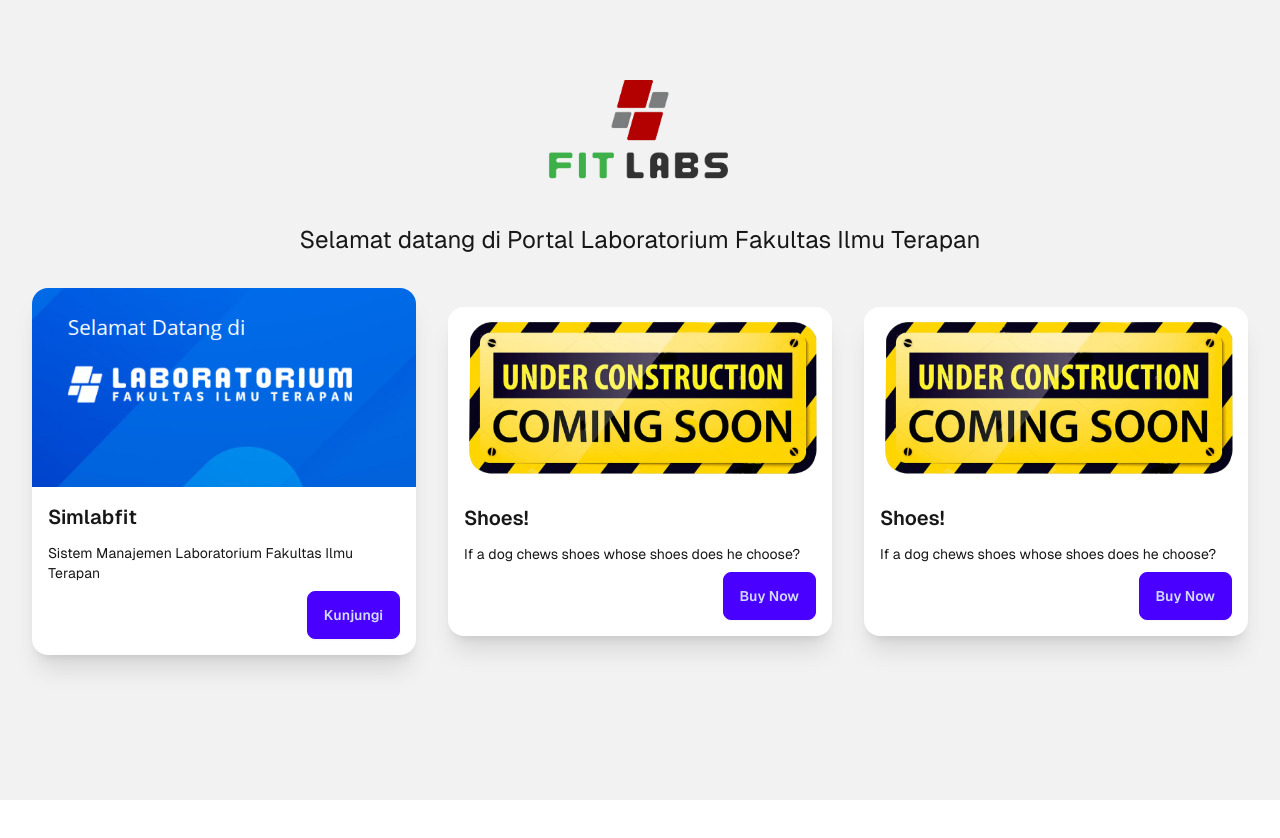
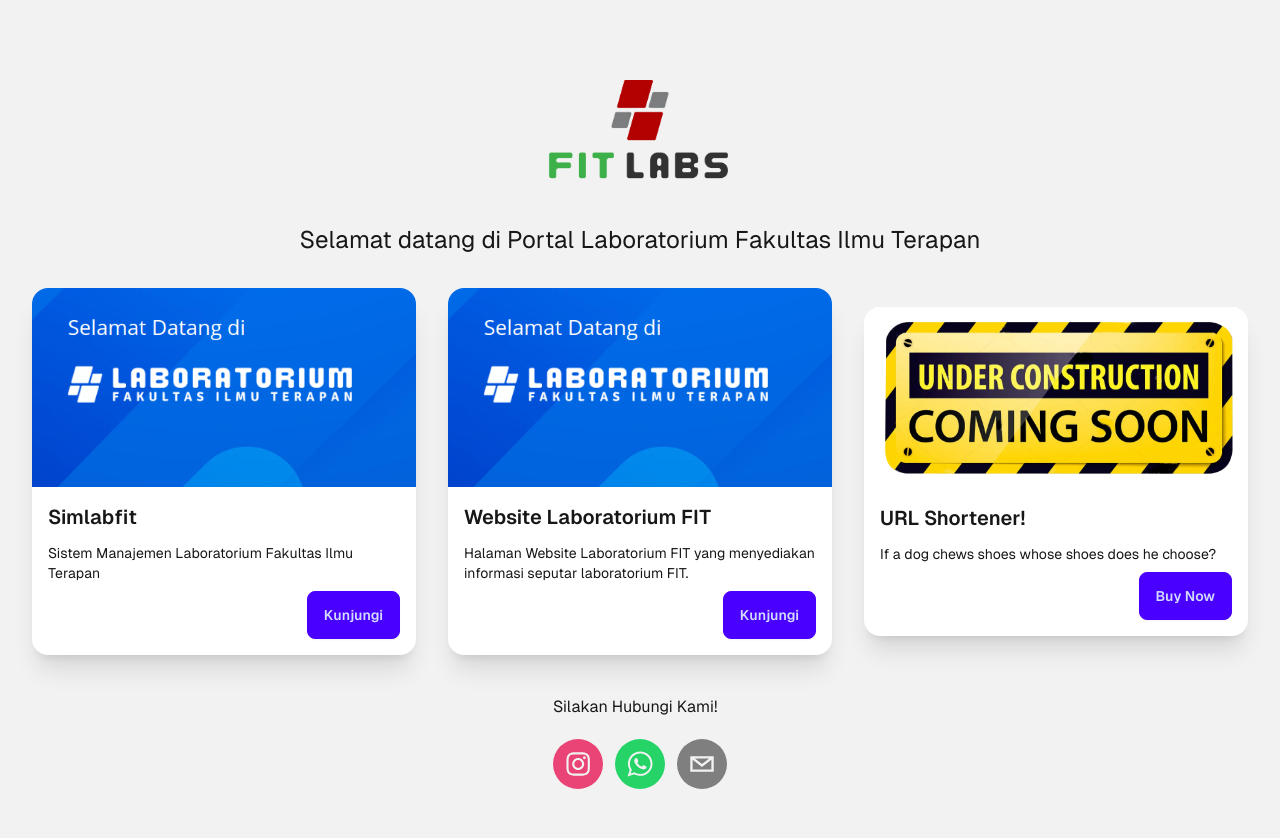
Before and after one commit to harrynurbudyana/labfit-portal, a Next.js app: page / in a window 1280 px wide. Shown: the top 838 px of the page. Before the commit the page ends 800 px from the top, so only its background shows below. Built offline with nearby package versions, Linux system fonts and the light colour scheme.

Commit message:
update all

```diff
--- a/package.json
+++ b/package.json
@@ -9,9 +9,11 @@
     "lint": "next lint"
   },
   "dependencies": {
+    "axios": "^1.7.9",
     "next": "15.0.3",
     "react": "19.0.0-rc-66855b96-20241106",
-    "react-dom": "19.0.0-rc-66855b96-20241106"
+    "react-dom": "19.0.0-rc-66855b96-20241106",
+    "react-social-icons": "^6.18.0"
   },
   "devDependencies": {
     "@types/node": "^20",
--- a/src/app/page.tsx
+++ b/src/app/page.tsx
@@ -1,15 +1,26 @@
+'use client'
 import Image from "next/image";
 import logolab from "@/assets/logolab.png"
 import simlab from "@/assets/simlab.png"
 import comingsoon from "@/assets/comingsoon.png"
+import Link from "next/link";
+import { SocialIcon } from "react-social-icons";
+// import Shortener from "@/app/shortUrl";
+// import { useRouter } from "next/router";
 
 export default function Home() {
+
   return (
-    <div className="sm:items-center lg:items-center justify-items-center min-h-screen p-8 pb-20 gap-16 sm:p-20 font-[family-name:var(--font-geist-sans)] bg-base-200">
-      <main className="flex sm:flex-col gap-8 lg:items-center sm:items-center">
-        <Image src={logolab} width={200} height={200} alt=""/>
+    <div className="items-center justify-items-center min-h-screen gap-16 sm:p-20 font-[family-name:var(--font-geist-sans)] bg-base-200">
+      <main className="flex flex-col gap-8 lg:items-center sm:items-center">
+        <div className="grid justify-items-center">
+        <Image src={logolab} width={200} height={200} alt="" className=""/>
+        </div>
+        <div className="text-center">
         <div className="text-2xl justify-center sm:justify-items-center">Selamat datang di Portal Laboratorium Fakultas Ilmu Terapan</div>
-        <div className="flex sm:flex-col gap-8 lg:flex-row items-center">
+        </div>
+        <div>
+        <div className="flex flex-col lg:flex-row gap-8 items-center">
           <div className="card card-compact bg-base-100 w-96 shadow-xl">
             <figure className="image-full">
               <Image
@@ -27,16 +38,18 @@
             </div>
           </div>
           <div className="card card-compact bg-base-100 w-96 shadow-xl">
-            <figure>
+            <figure className="image-full">
               <Image
-                src={comingsoon}
-                alt="Shoes" />
+                src={simlab}
+                alt="Website" />
             </figure>
             <div className="card-body">
-              <h2 className="card-title">Shoes!</h2>
-              <p>If a dog chews shoes whose shoes does he choose?</p>
+              <h2 className="card-title">Website Laboratorium FIT</h2>
+              <p>Halaman Website Laboratorium FIT yang menyediakan informasi seputar laboratorium FIT.</p>
               <div className="card-actions justify-end">
-                <button className="btn btn-primary">Buy Now</button>
+                <button className="btn btn-primary">
+                  <a href="https://fit.labs.telkomuniversity.ac.id/" target="_blank">Kunjungi</a>
+                </button>
               </div>
             </div>
           </div>
@@ -44,18 +57,29 @@
             <figure className="image-full">
               <Image
                 src={comingsoon}
-                alt="Shoes" />
+                alt="Shortener" />
             </figure>
             <div className="card-body">
-              <h2 className="card-title">Shoes!</h2>
+              <h2 className="card-title">URL Shortener!</h2>
               <p>If a dog chews shoes whose shoes does he choose?</p>
               <div className="card-actions justify-end">
-                <button className="btn btn-primary">Buy Now</button>
+                <Link href={"/Shortener"}>
+                  <button className="btn btn-primary">Buy Now</button>
+                </Link>
               </div>
+            </div>
             </div>
           </div>
         </div>
       </main>
+      <footer className="mt-10">
+        <div className="flex items-center">Silakan Hubungi Kami!</div>
+        <div className="mt-5 grid grid-flow-col justify-items-center gap-3">
+          <SocialIcon url="https://www.instagram.com/lab.fit.telu" target="_blank"></SocialIcon>
+          <SocialIcon network="whatsapp" url="https://wa.me/6285172088181" target="_blank"></SocialIcon>
+          <SocialIcon network="email" url="mailto:lab@tass.telkomuniversity.ac.id" target="_blank"></SocialIcon>
+        </div>
+      </footer>
     </div>
   );
 }
```
Also changed, not shown: 1 other file (tests, documents, lock files or other folders).
